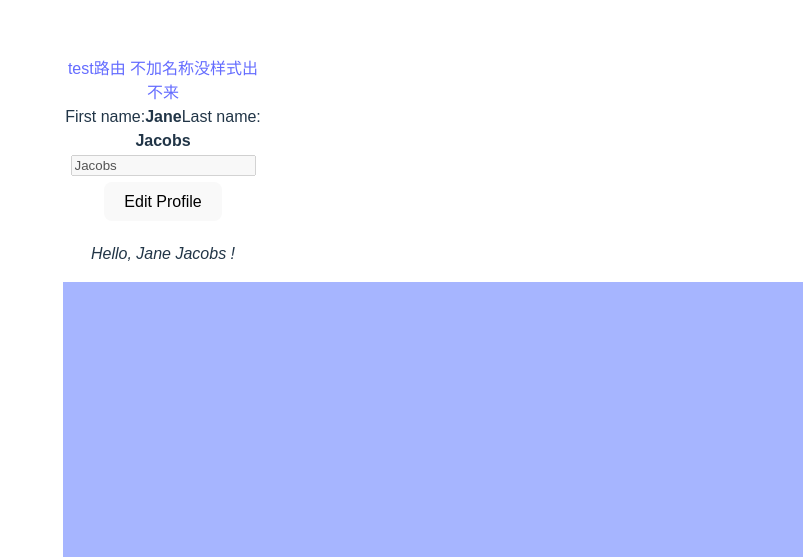
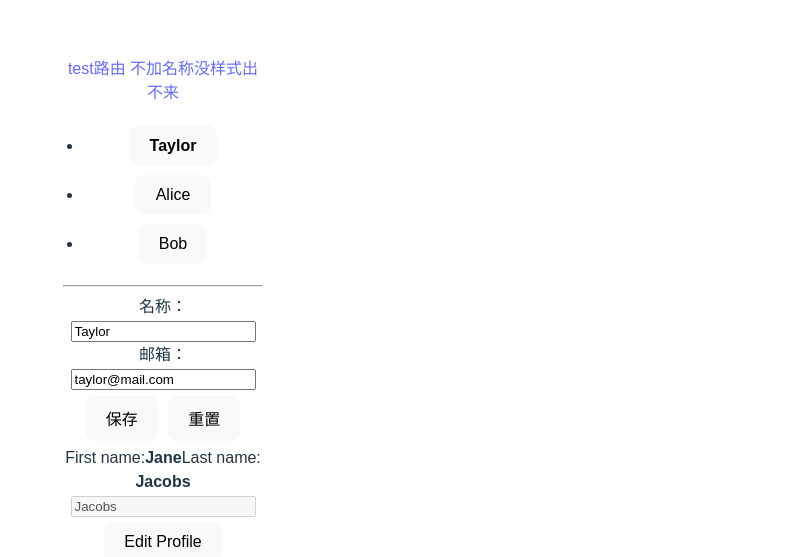
Before and after one commit to EthanShen10086/react-learning, a React (Vite) app: page /form in a window 1280 px wide. Shown: the part 243-800 px from the top of the page, without its empty margins (477-1280 px from the left). Built offline with nearby package versions, Linux system fonts and the light colour scheme.

Commit message:
feat： add use key force update component example

```diff
--- a/src/components/form/BaseForm.jsx
+++ b/src/components/form/BaseForm.jsx
@@ -1,5 +1,48 @@
 import { useState } from 'react';
 import './style.css';
+
+import ContactList from './ContactList.jsx';
+import EditContact from './EditContact.jsx';
+
+export function ContactManager() {
+	const [contacts, setContacts] = useState(initialContacts);
+	const [selectedId, setSelectedId] = useState(0);
+	const selectedContact = contacts.find((c) => c.id === selectedId);
+
+	function handleSave(updatedData) {
+		const nextContacts = contacts.map((c) => {
+			if (c.id === updatedData.id) {
+				return updatedData;
+			} else {
+				return c;
+			}
+		});
+		setContacts(nextContacts);
+	}
+
+	return (
+		<div>
+			<ContactList
+				contacts={contacts}
+				selectedId={selectedId}
+				onSelect={(id) => setSelectedId(id)}
+			/>
+			<hr />
+			<EditContact
+			// 在父组件添加key 而不是在子组件添加key
+				key={selectedId}
+				initialData={selectedContact}
+				onSave={handleSave}
+			/>
+		</div>
+	);
+}
+
+const initialContacts = [
+	{ id: 0, name: 'Taylor', email: 'taylor@mail.com' },
+	{ id: 1, name: 'Alice', email: 'alice@mail.com' },
+	{ id: 2, name: 'Bob', email: 'bob@mail.com' },
+];
 
 export function EditProfile() {
 	const [firstName, setFirstName] = useState('Jane');
@@ -138,6 +181,7 @@
 
 	return (
 		<>
+			<ContactManager />
 			<EditProfile />
 			<Picture />
 			<h2>City quiz</h2>
--- /dev/null
+++ b/src/components/form/ContactList.jsx
@@ -0,0 +1,19 @@
+export default function ContactList({ contacts, selectedId, onSelect }) {
+	return (
+		<section>
+			<ul>
+				{contacts.map((contact) => (
+					<li key={contact.id}>
+						<button
+							onClick={() => {
+								onSelect(contact.id);
+							}}
+						>
+							{contact.id === selectedId ? <b>{contact.name}</b> : contact.name}
+						</button>
+					</li>
+				))}
+			</ul>
+		</section>
+	);
+}
--- /dev/null
+++ b/src/components/form/EditContact.jsx
@@ -0,0 +1,48 @@
+import { useState } from 'react';
+
+export default function EditContact({ initialData, onSave }) {
+	const [name, setName] = useState(initialData.name);
+	const [email, setEmail] = useState(initialData.email);
+	console.log(initialData, '== EditContact initialData');
+	return (
+		// key={initialData.id}
+		<section>
+			<label>
+				名称：
+				<input
+					type="text"
+					value={name}
+					onChange={(e) => setName(e.target.value)}
+				/>
+			</label>
+			<label>
+				邮箱：
+				<input
+					type="email"
+					value={email}
+					onChange={(e) => setEmail(e.target.value)}
+				/>
+			</label>
+			<button
+				onClick={() => {
+					const updatedData = {
+						id: initialData.id,
+						name: name,
+						email: email,
+					};
+					onSave(updatedData);
+				}}
+			>
+				保存
+			</button>
+			<button
+				onClick={() => {
+					setName(initialData.name);
+					setEmail(initialData.email);
+				}}
+			>
+				重置
+			</button>
+		</section>
+	);
+}
```
